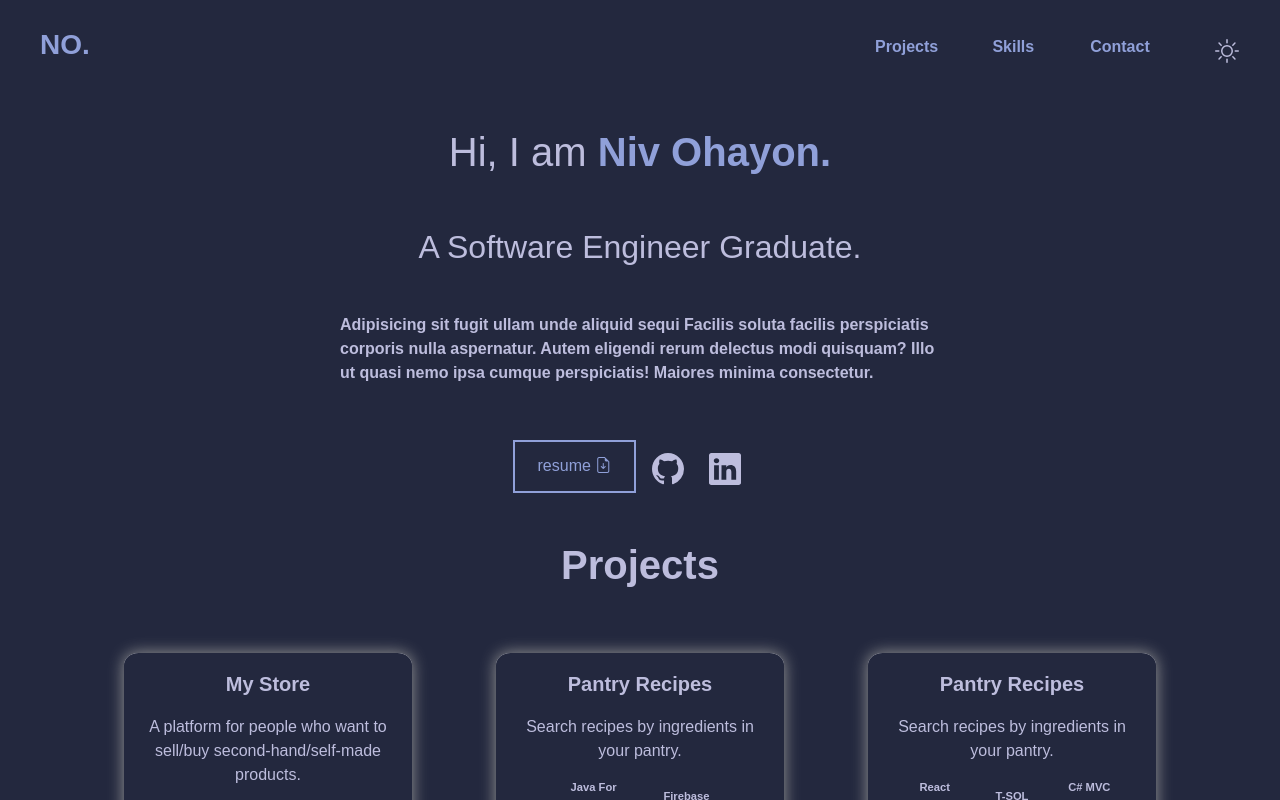
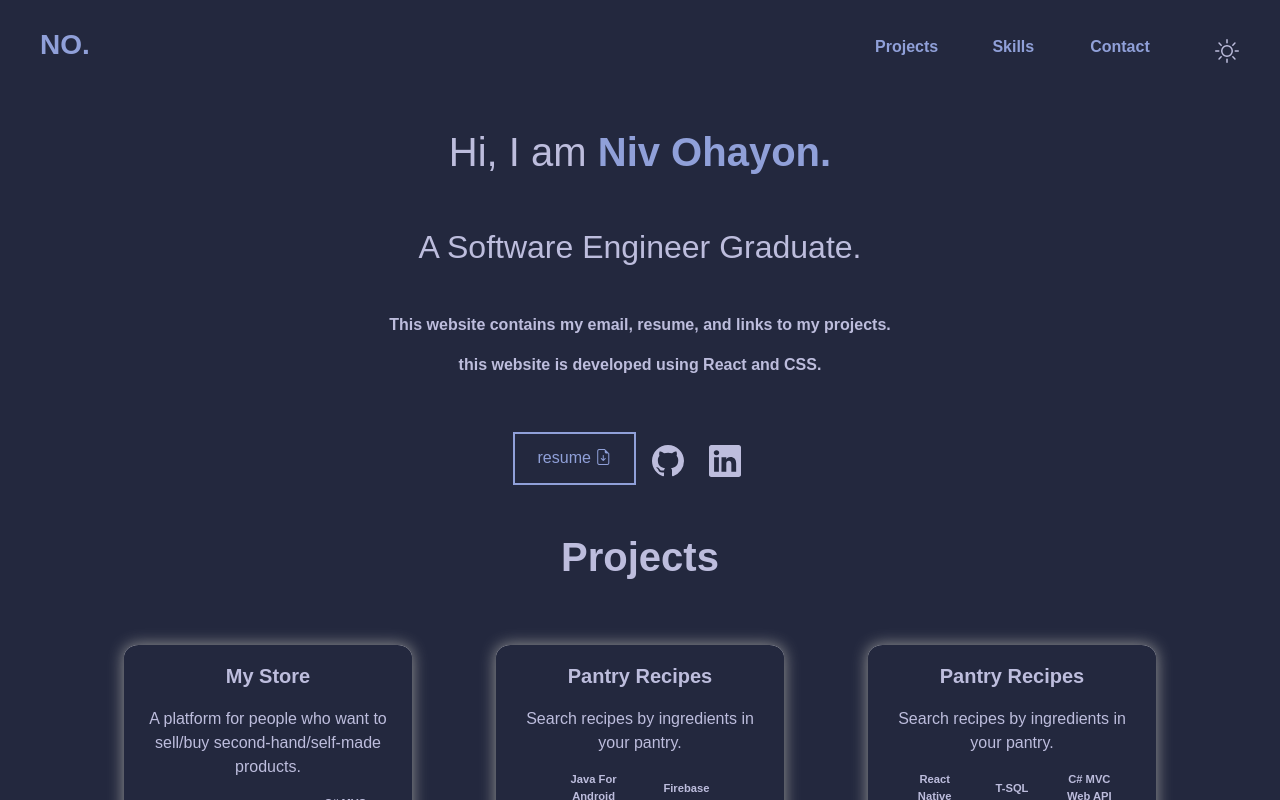
Before and after one commit to nivohayon/Portfolio, a React (Create React App) app: page / in a window 1280 px wide. Shown: the top 800 px of the page. Built offline with nearby package versions, Linux system fonts and the light colour scheme.

Commit message:
Changed Description

```diff
--- a/src/Components/About/About.css
+++ b/src/Components/About/About.css
@@ -18,8 +18,8 @@
     max-width: 600px;
   }
 
-  .aboutDesc,
-  .aboutContact {
+  #description, .aboutContact{
+    text-align: center;
     margin-top: 2.4em;
   }
 
--- a/src/Components/About/About.jsx
+++ b/src/Components/About/About.jsx
@@ -13,7 +13,11 @@ function About() {
       )}
 
       {role && <h2 className='aboutRole'>A {role}.</h2>}
-      <p className='aboutDesc'>{description && description}</p>
+      <div id="description">
+        {description && description.split('\n').map((line, index)=>
+        <p key={index} className='aboutDesc'>{line}</p>
+        )}
+      </div>
 
       <div className='aboutContact center'>
         {resume && (
--- a/src/PortfolioData.js
+++ b/src/PortfolioData.js
@@ -8,8 +8,7 @@ const header = {
     // all the properties are optional - can be left empty or deleted
     name: 'Niv Ohayon',
     role: 'Software Engineer Graduate',
-    description:
-      'Adipisicing sit fugit ullam unde aliquid sequi Facilis soluta facilis perspiciatis corporis nulla aspernatur. Autem eligendi rerum delectus modi quisquam? Illo ut quasi nemo ipsa cumque perspiciatis! Maiores minima consectetur.',
+    description: "This website contains my email, resume, and links to my projects.\nthis website is developed using React and CSS.",
     resume: 'https://drive.google.com/file/d/1vdekGOQtvSVNGx3UbppUTn7W3rz2RPYp/view?usp=sharing',
     social: {
       linkedin: 'https://www.linkedin.com/in/nivohayon/',
```
